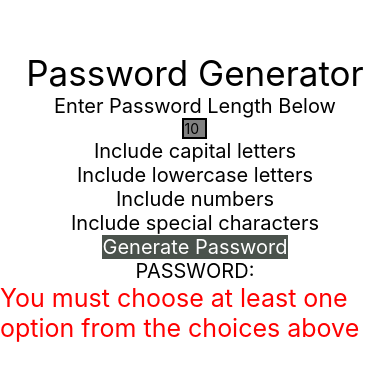
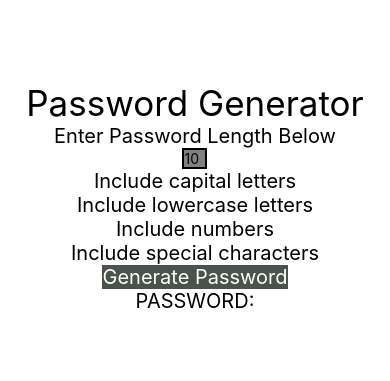
Before and after one commit to blevinspercussion/password-generator-react-native, a React Native app: screen / in a window 390 px wide. Shown: the part 225-606 px from the top of the page. Built offline with nearby package versions, Linux system fonts and the light colour scheme.

Commit message:
Finished debugging error hadling features

```diff
--- a/App.js
+++ b/App.js
@@ -6,7 +6,6 @@ import LengthSlider from "./components/LengthSlider";
 import Switch from "./components/Switch";
 import GenerateButton from "./components/GenerateButton";
 import PasswordOutput from "./components/PasswordOutput";
-import ErrorMessages from "./components/ErrorMessages";
 
 export default function App() {
   const [password, setPassword] = useState("");
@@ -18,7 +17,7 @@ export default function App() {
   });
   const [passwordLength, setPasswordLength] = useState(10);
   const [lengthError, setLengthError] = useState(false);
-  const [switchError, setSwitchError] = useState(true);
+  const [switchError, setSwitchError] = useState(false);
 
   let switchErrorMessage = "";
   let lengthErrorMessage = "";
@@ -39,11 +38,6 @@ export default function App() {
       ...characterSwitches,
       [switchName]: !characterSwitch,
     });
-    if (characterSwitch === false) {
-      setSwitchError(true);
-    } else {
-      setSwitchError(false);
-    }
   };
 
   const handlePasswordLength = (e) => {
@@ -59,6 +53,12 @@ export default function App() {
     let newPassword = "";
     setSwitchError(false);
     setLengthError(false);
+    if (Object.values(characterSwitches).every((v) => v === false)) {
+      setSwitchError(true);
+      handleErrorMessages();
+    } else {
+      setSwitchError(false);
+    }
     if (characterSwitches.capital === true) {
       characters = characters.concat(capitalLetters);
     }
@@ -129,10 +129,6 @@ export default function App() {
         lengthError={lengthError}
         switchError={switchError}
       />
-      <ErrorMessages
-        switchErrorMessage={switchErrorMessage}
-        lengthErrorMessage={lengthErrorMessage}
-      />
       <View>
         <Text style={styles.errorText}>
           {switchError
@@ -156,6 +152,7 @@ const styles = StyleSheet.create({
   errorText: {
     fontSize: 25,
     color: "red",
+    textAlign: "center",
   },
   title: {
     fontSize: 35,
```
